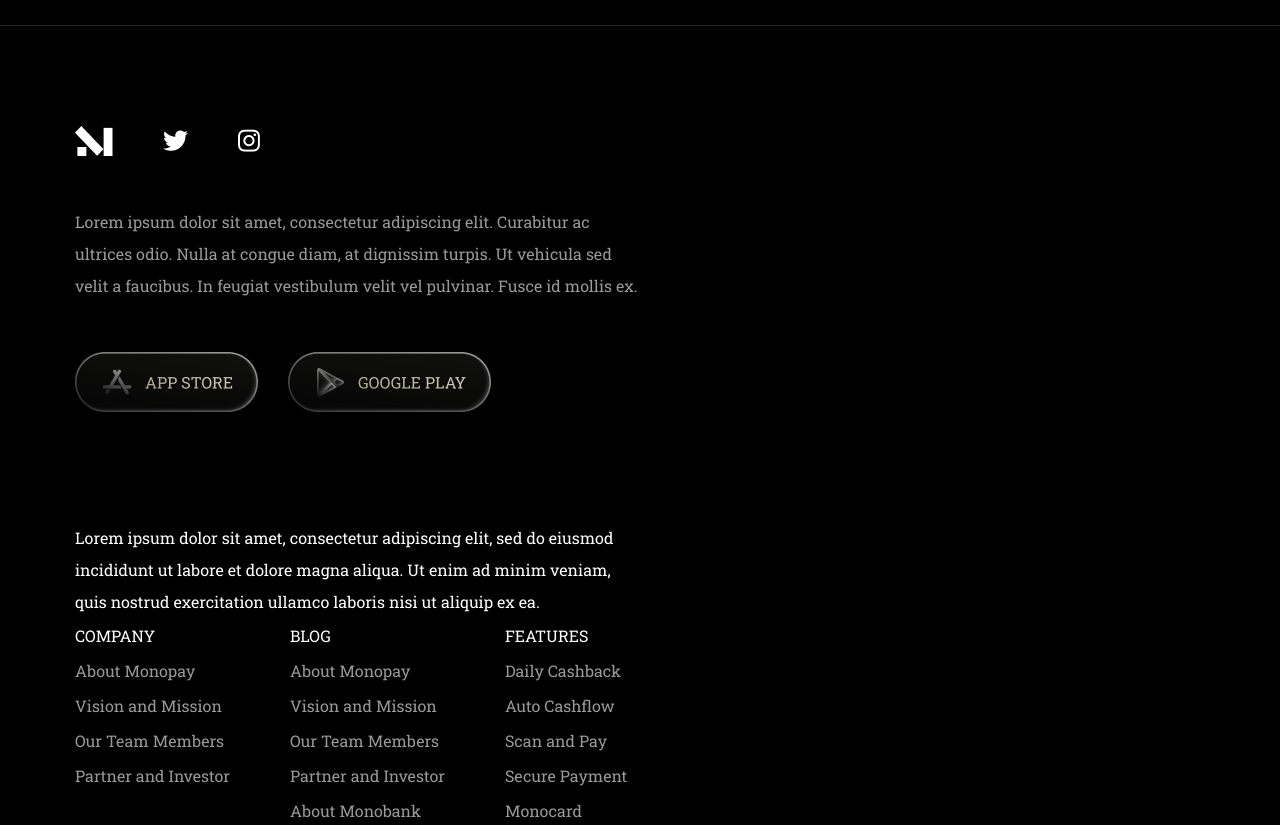
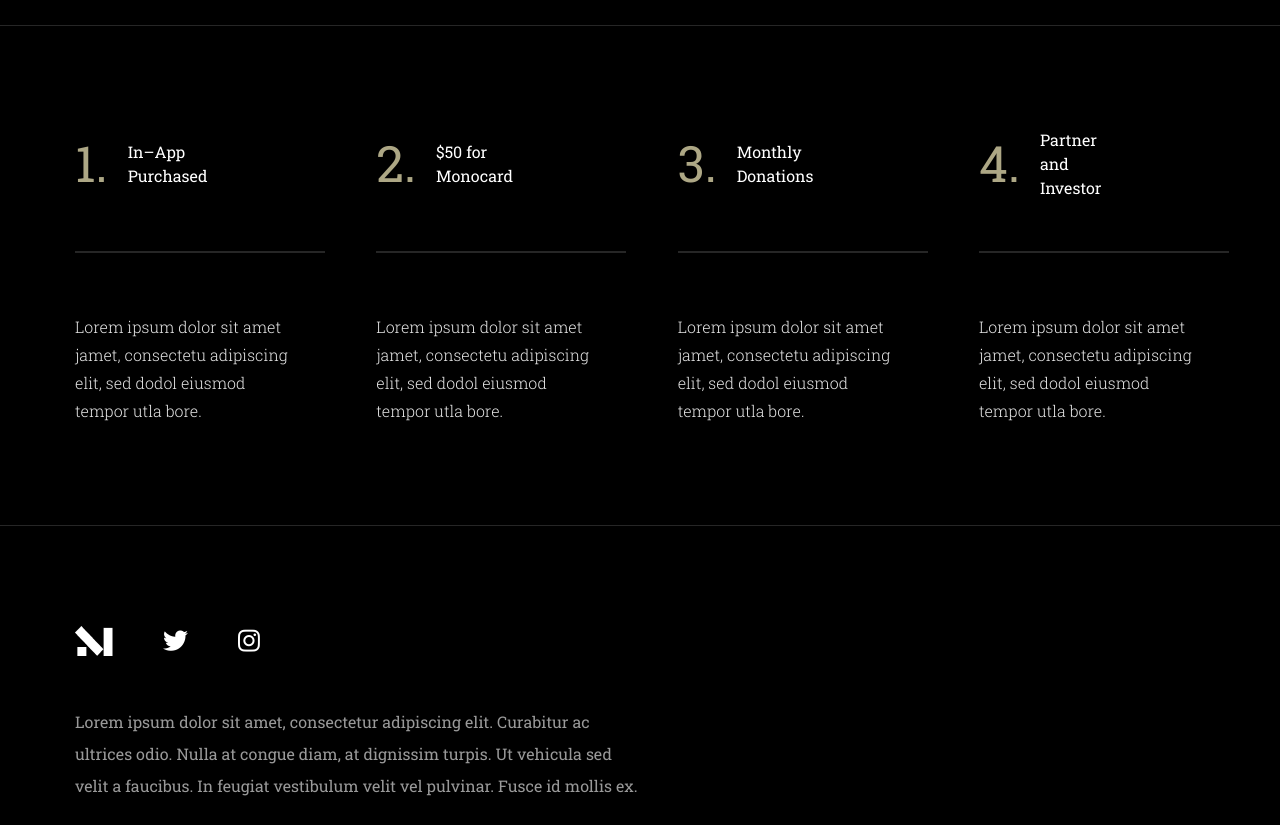
Before and after one commit to QWERT11y/plate, a plain HTML site: page index.html in a window 1280 px wide. Shown: the part 4800-5625 px from the top of the page. Drawn offline with nearby package versions, Linux system fonts and the light colour scheme.

Commit message:
sect add

```diff
--- a/index.html
+++ b/index.html
@@ -187,7 +187,7 @@
       </section>
       <div class="w-[100%] h-[1px] bg-[#262626] my-[100px]"></div>
       <section class="container">
-        <div class="flex gap-[00px]  justify-between items-start">
+        <div class="flex gap-[00px] justify-between items-start">
           <div class="flex flex-col gap-[100px]">
             <div class="flex flex-col">
               <h1 class="text-[#ADA785]">NO HIDDEN FEES</h1>
@@ -260,7 +260,9 @@
             <div class="flex flex-wrap gap-[80px]">
               <div class="w-[40%] flex flex-col gap-[40px]">
                 <div class="flex gap-[20px] items-center w-[50%]">
-                  <i class="fa-solid fa-file-shield text-[#ADA785] text-[50px]"></i>
+                  <i
+                    class="fa-solid fa-file-shield text-[#ADA785] text-[50px]"
+                  ></i>
                   <p class="text-white">
                     No <br />
                     Fees
@@ -292,7 +294,76 @@
               </div>
             </div>
           </div>
+        </div>
+      </section>
+      <div class="w-[100%] h-[1px] bg-[#262626] my-[100px]"></div>
+      <section class="container">
+        <div class="flex flex-wrap justify-between">
+          <div class="w-[20%] flex flex-col gap-[40px]">
+            <div class="flex gap-[20px] items-center w-[50%]">
+              <h1 class="text-[#ADA785] text-[50px]">1.</h1>
+              <p class="text-white">
+                In–App <br />
+                Purchased
+              </p>
+            </div>
+            <div
+              class="w-[250px] h-[2px] bg-[#262626] mt-[10px] mb-[20px]"
+            ></div>
+            <p class="text-[#E5E5E5] leading-[28px] font-light">
+              Lorem ipsum dolor sit amet jamet, consectetu adipiscing elit, sed
+              dodol eiusmod tempor utla bore.
+            </p>
+          </div>
+          <div class="w-[20%] flex flex-col gap-[40px]">
+            <div class="flex gap-[20px] items-center w-[50%]">
+              <h1 class="text-[#ADA785] text-[50px]">2.</h1>
 
+              <p class="text-white">
+                $50 for <br />
+                Monocard
+              </p>
+            </div>
+            <div
+              class="w-[250px] h-[2px] bg-[#262626] mt-[10px] mb-[20px]"
+            ></div>
+            <p class="text-[#E5E5E5] leading-[28px] font-light">
+              Lorem ipsum dolor sit amet jamet, consectetu adipiscing elit, sed
+              dodol eiusmod tempor utla bore.
+            </p>
+          </div>
+          <div class="w-[20%] flex flex-col gap-[40px]">
+            <div class="flex gap-[20px] items-center w-[50%]">
+              <h1 class="text-[#ADA785] text-[50px]">3.</h1>
+              <p class="text-white">
+                Monthly <br />
+                Donations
+              </p>
+            </div>
+            <div
+              class="w-[250px] h-[2px] bg-[#262626] mt-[10px] mb-[20px]"
+            ></div>
+            <p class="text-[#E5E5E5] leading-[28px] font-light">
+              Lorem ipsum dolor sit amet jamet, consectetu adipiscing elit, sed
+              dodol eiusmod tempor utla bore.
+            </p>
+          </div>
+          <div class="w-[20%] flex flex-col gap-[40px]">
+            <div class="flex gap-[20px] items-center w-[50%]">
+              <h1 class="text-[#ADA785] text-[50px]">4.</h1>
+              <p class="text-white">
+                Partner <br>
+                and Investor
+              </p>
+            </div>
+            <div
+              class="w-[250px] h-[2px] bg-[#262626] mt-[10px] mb-[20px]"
+            ></div>
+            <p class="text-[#E5E5E5] leading-[28px] font-light">
+              Lorem ipsum dolor sit amet jamet, consectetu adipiscing elit, sed
+              dodol eiusmod tempor utla bore.
+            </p>
+          </div>
         </div>
       </section>
     </main>
```
Lines whose indentation alone changed are shown as unchanged.
